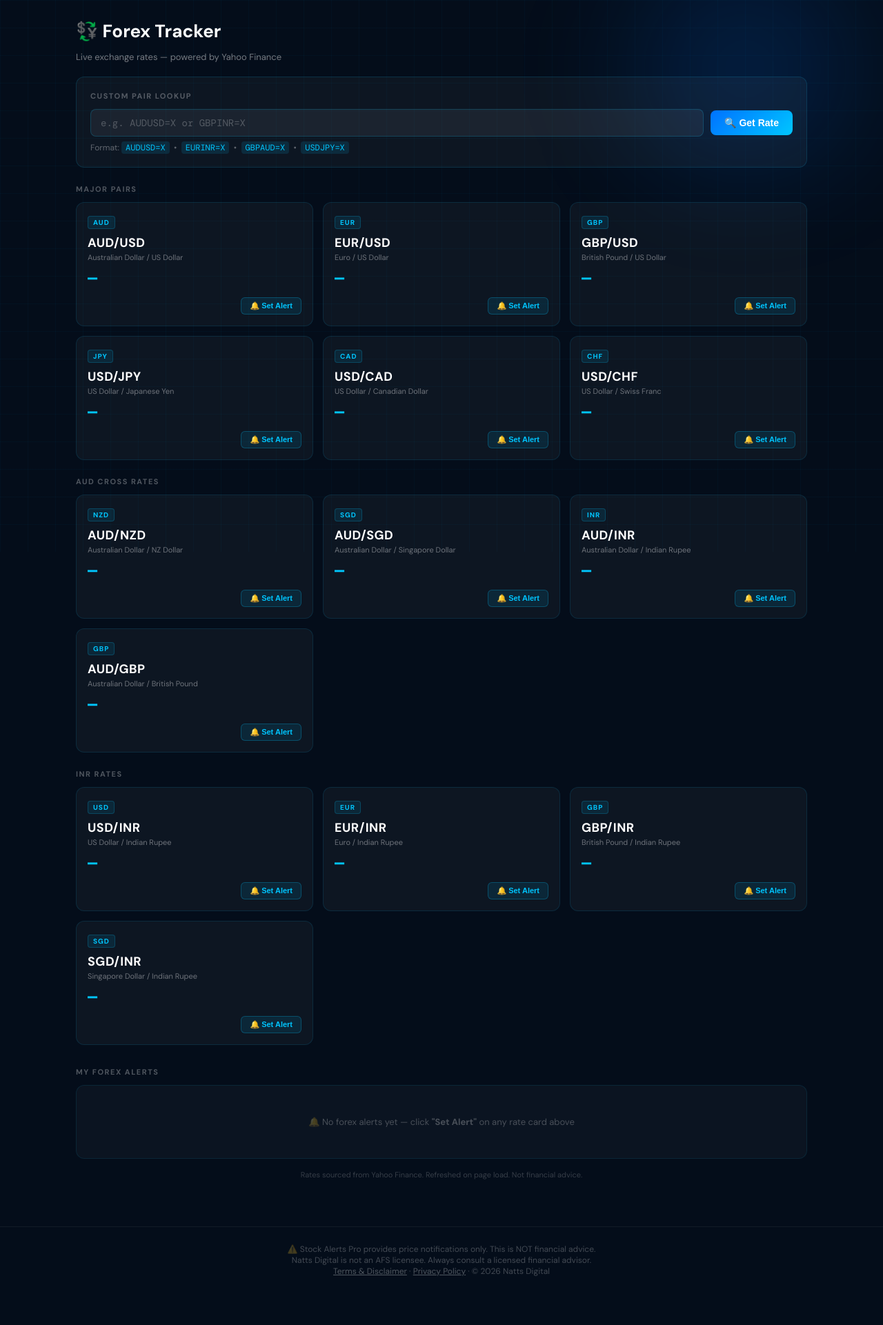
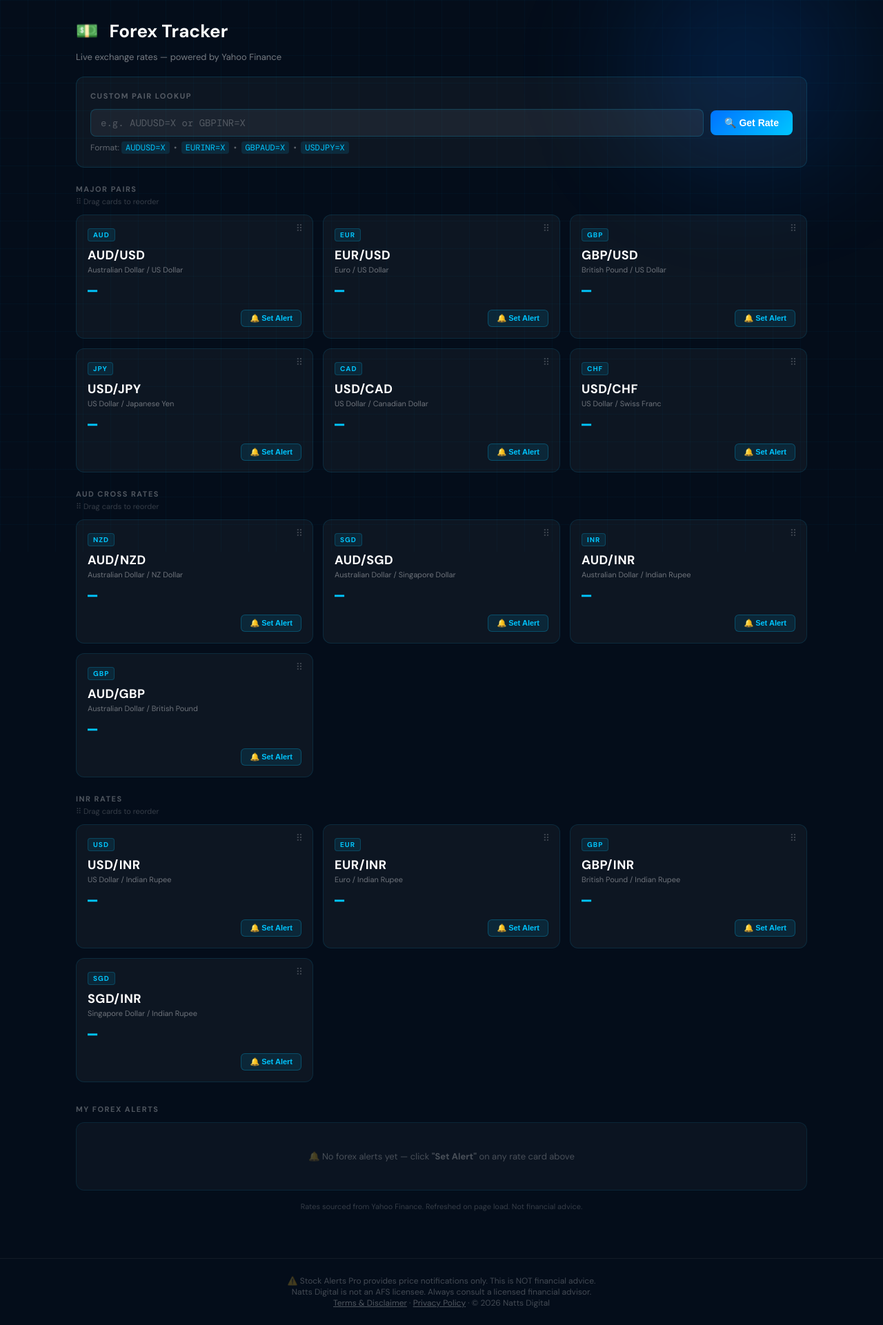
Before and after one commit to snattuvetty-spec/stock-alerts-flask, a Flask app: template templates/forex.html in a window 1280 px wide. Shown: the whole page at 69% size. Before the commit the page ends 1850 px from the top, so only its background shows below. Run offline with Flask 3, Linux system fonts and the light colour scheme; the template is opened without the code that fills it, so the values that code supplies are empty.

Commit message:
Forex: animated icon, drag reorder, single-row alerts

```diff
--- a/templates/forex.html
+++ b/templates/forex.html
@@ -3,6 +3,23 @@
 {% block content %}
 
 <style>
+/* ── Animated money icon ── */
+.forex-title-icon {
+    display: inline-block;
+    animation: flicker 1.8s ease-in-out infinite;
+    transform-origin: center bottom;
+    margin-right: 6px;
+}
+@keyframes flicker {
+    0%   { transform: rotate(-8deg) scale(1.0); }
+    15%  { transform: rotate( 8deg) scale(1.05); }
+    30%  { transform: rotate(-6deg) scale(1.0); }
+    45%  { transform: rotate( 6deg) scale(1.05); }
+    60%  { transform: rotate(-3deg) scale(1.0); }
+    75%  { transform: rotate( 3deg) scale(1.02); }
+    100% { transform: rotate( 0deg) scale(1.0); }
+}
+
 /* ── Layout ── */
 .forex-grid {
     display: grid;
@@ -10,16 +27,30 @@
     gap: 14px;
     margin-bottom: 24px;
 }
+
 /* ── Rate Cards ── */
 .forex-card {
     background: rgba(255,255,255,0.04);
     border: 1px solid rgba(0,198,255,0.12);
     border-radius: 12px;
     padding: 16px;
-    transition: border-color 0.2s, background 0.2s;
+    transition: border-color 0.2s, background 0.2s, opacity 0.2s;
     position: relative;
+    cursor: default;
 }
 .forex-card:hover { border-color: rgba(0,198,255,0.3); background: rgba(0,198,255,0.05); }
+.forex-card.dragging { opacity: 0.4; border-color: rgba(0,198,255,0.5); cursor: grabbing; }
+.forex-card.drag-over { border-color: #00c6ff; background: rgba(0,198,255,0.1); }
+
+.drag-handle {
+    position: absolute; top: 10px; right: 10px;
+    color: rgba(255,255,255,0.2); font-size: 14px; cursor: grab;
+    line-height: 1; user-select: none; padding: 2px 4px;
+    transition: color 0.2s;
+}
+.drag-handle:hover { color: rgba(0,198,255,0.6); }
+.drag-handle:active { cursor: grabbing; }
+
 .forex-flag {
     font-size: 10px; font-weight: 800; letter-spacing: 1px;
     color: #00c6ff; background: rgba(0,198,255,0.1);
@@ -49,7 +80,7 @@
 }
 @keyframes shimmer { 0%{background-position:200% 0} 100%{background-position:-200% 0} }
 
-.card-footer { display: flex; align-items: center; justify-content: space-between; margin-top: 12px; }
+.card-footer { display: flex; align-items: center; justify-content: flex-end; margin-top: 12px; }
 .btn-set-alert {
     background: rgba(0,198,255,0.1); border: 1px solid rgba(0,198,255,0.25);
     color: #00c6ff; font-size: 11px; font-weight: 700;
@@ -96,6 +127,10 @@
     font-size: 11px; font-weight: 700; letter-spacing: 1.5px;
     color: rgba(255,255,255,0.3); text-transform: uppercase; margin-bottom: 12px;
 }
+.section-hint {
+    font-size: 11px; color: rgba(255,255,255,0.2);
+    margin-bottom: 12px; margin-top: -8px;
+}
 
 /* ── Modal ── */
 .modal-overlay {
@@ -141,28 +176,40 @@
 .btn-cancel:hover { background: rgba(255,255,255,0.1); }
 .modal-error { font-size: 12px; color: #f87171; margin-top: 8px; display: none; }
 
-/* ── Forex Alerts Section ── */
+/* ── Forex Alerts — single row, horizontal scroll ── */
 .alerts-section {
     background: rgba(255,255,255,0.03);
     border: 1px solid rgba(0,198,255,0.1);
-    border-radius: 12px; padding: 20px; margin-top: 8px;
+    border-radius: 12px; padding: 16px; margin-top: 8px;
+    overflow-x: auto;
 }
-.forex-alert-row {
-    display: flex; align-items: center; gap: 12px;
-    padding: 12px 0; border-bottom: 1px solid rgba(255,255,255,0.05);
-    flex-wrap: wrap;
+.alerts-table {
+    width: 100%;
+    border-collapse: collapse;
+    min-width: 560px;
+    white-space: nowrap;
 }
-.forex-alert-row:last-child { border-bottom: none; padding-bottom: 0; }
+.alerts-table th {
+    font-size: 10px; font-weight: 700; letter-spacing: 1px;
+    color: rgba(255,255,255,0.25); text-transform: uppercase;
+    padding: 0 12px 10px 0; text-align: left;
+}
+.alerts-table td {
+    padding: 10px 12px 10px 0;
+    border-top: 1px solid rgba(255,255,255,0.05);
+    vertical-align: middle;
+}
 .fa-symbol {
-    font-family: 'DM Mono', monospace; font-size: 14px;
-    font-weight: 700; color: #00c6ff; min-width: 110px;
+    font-family: 'DM Mono', monospace; font-size: 13px;
+    font-weight: 700; color: #00c6ff;
 }
 .fa-direction {
     font-size: 11px; font-weight: 700; padding: 3px 9px; border-radius: 20px;
+    display: inline-block;
 }
 .fa-direction.above { background: rgba(74,222,128,0.15); color: #4ade80; }
 .fa-direction.below { background: rgba(248,113,113,0.15); color: #f87171; }
-.fa-target { font-family: 'DM Mono', monospace; font-size: 14px; color: #fff; flex: 1; }
+.fa-target { font-family: 'DM Mono', monospace; font-size: 13px; color: #fff; }
 .fa-current { font-size: 12px; color: rgba(255,255,255,0.35); }
 .fa-delete {
     background: rgba(248,113,113,0.1); border: 1px solid rgba(248,113,113,0.2);
@@ -183,7 +230,9 @@
 }
 </style>
 
-<div class="page-title">💱 Forex Tracker</div>
+<div class="page-title">
+    <span class="forex-title-icon">💵</span> Forex Tracker
+</div>
 <p style="color:rgba(255,255,255,0.45);font-size:13px;margin:-8px 0 20px;">Live exchange rates — powered by Yahoo Finance</p>
 
 <!-- Custom Lookup -->
@@ -201,7 +250,8 @@
 
 <!-- Major Pairs -->
 <div class="section-label">Major Pairs</div>
-<div class="forex-grid">
+<div class="section-hint">⠿ Drag cards to reorder</div>
+<div class="forex-grid" id="grid-major" data-group="major">
     {% set major_pairs = [
         ('AUDUSD=X', 'AUD/USD', 'AUD', 'Australian Dollar / US Dollar'),
         ('EURUSD=X', 'EUR/USD', 'EUR', 'Euro / US Dollar'),
@@ -211,7 +261,8 @@
         ('USDCHF=X', 'USD/CHF', 'CHF', 'US Dollar / Swiss Franc'),
     ] %}
     {% for ticker, label, badge, name in major_pairs %}
-    <div class="forex-card">
+    <div class="forex-card" draggable="true" data-ticker="{{ ticker }}">
+        <div class="drag-handle" title="Drag to reorder">⠿</div>
         <div class="forex-flag">{{ badge }}</div>
         <div class="forex-pair">{{ label }}</div>
         <div class="forex-name">{{ name }}</div>
@@ -219,7 +270,6 @@
         <div class="forex-price" id="price-{{ ticker | replace('=','_') }}" style="display:none;"></div>
         <div id="change-{{ ticker | replace('=','_') }}"></div>
         <div class="card-footer">
-            <span></span>
             <button class="btn-set-alert" onclick="openModal('{{ ticker }}', '{{ label }}')">🔔 Set Alert</button>
         </div>
     </div>
@@ -228,7 +278,8 @@
 
 <!-- AUD Cross Rates -->
 <div class="section-label" style="margin-top:8px;">AUD Cross Rates</div>
-<div class="forex-grid">
+<div class="section-hint">⠿ Drag cards to reorder</div>
+<div class="forex-grid" id="grid-aud" data-group="aud">
     {% set aud_pairs = [
         ('AUDNZD=X', 'AUD/NZD', 'NZD', 'Australian Dollar / NZ Dollar'),
         ('AUDSGD=X', 'AUD/SGD', 'SGD', 'Australian Dollar / Singapore Dollar'),
@@ -236,7 +287,8 @@
         ('AUDGBP=X', 'AUD/GBP', 'GBP', 'Australian Dollar / British Pound'),
     ] %}
     {% for ticker, label, badge, name in aud_pairs %}
-    <div class="forex-card">
+    <div class="forex-card" draggable="true" data-ticker="{{ ticker }}">
+        <div class="drag-handle" title="Drag to reorder">⠿</div>
         <div class="forex-flag">{{ badge }}</div>
         <div class="forex-pair">{{ label }}</div>
         <div class="forex-name">{{ name }}</div>
@@ -244,7 +296,6 @@
         <div class="forex-price" id="price-{{ ticker | replace('=','_') }}" style="display:none;"></div>
         <div id="change-{{ ticker | replace('=','_') }}"></div>
         <div class="card-footer">
-            <span></span>
             <button class="btn-set-alert" onclick="openModal('{{ ticker }}', '{{ label }}')">🔔 Set Alert</button>
         </div>
     </div>
@@ -253,7 +304,8 @@
 
 <!-- INR Pairs -->
 <div class="section-label" style="margin-top:8px;">INR Rates</div>
-<div class="forex-grid">
+<div class="section-hint">⠿ Drag cards to reorder</div>
+<div class="forex-grid" id="grid-inr" data-group="inr">
     {% set inr_pairs = [
         ('USDINR=X', 'USD/INR', 'USD', 'US Dollar / Indian Rupee'),
         ('EURINR=X', 'EUR/INR', 'EUR', 'Euro / Indian Rupee'),
@@ -261,7 +313,8 @@
         ('SGDINR=X', 'SGD/INR', 'SGD', 'Singapore Dollar / Indian Rupee'),
     ] %}
     {% for ticker, label, badge, name in inr_pairs %}
-    <div class="forex-card">
+    <div class="forex-card" draggable="true" data-ticker="{{ ticker }}">
+        <div class="drag-handle" title="Drag to reorder">⠿</div>
         <div class="forex-flag">{{ badge }}</div>
         <div class="forex-pair">{{ label }}</div>
         <div class="forex-name">{{ name }}</div>
@@ -269,7 +322,6 @@
         <div class="forex-price" id="price-{{ ticker | replace('=','_') }}" style="display:none;"></div>
         <div id="change-{{ ticker | replace('=','_') }}"></div>
         <div class="card-footer">
-            <span></span>
             <button class="btn-set-alert" onclick="openModal('{{ ticker }}', '{{ label }}')">🔔 Set Alert</button>
         </div>
     </div>
@@ -371,12 +443,12 @@ async function fetchForex(ticker) {
                 const cls = chg > 0 ? 'up' : chg < 0 ? 'down' : 'flat';
                 changeEl.innerHTML = `<span class="forex-change ${cls}">${chg >= 0 ? '+' : ''}${chg.toFixed(3)}%</span>`;
             }
-            // Update live price in alert rows
-            document.querySelectorAll('.forex-alert-row').forEach(row => {
-                const sym = row.querySelector('.fa-symbol').textContent.trim();
-                if (sym === ticker) {
+            // Update live column in alerts table
+            document.querySelectorAll('tr[id^="alertrow-"]').forEach(row => {
+                const sym = row.querySelector('.fa-symbol');
+                if (sym && sym.textContent.trim() === ticker) {
                     const liveEl = row.querySelector('.fa-current');
-                    if (liveEl) liveEl.textContent = `Now: ${fmt}`;
+                    if (liveEl) liveEl.textContent = fmt;
                 }
             });
         } else {
@@ -430,7 +501,70 @@ async function lookupCustom() {
 }
 document.getElementById('customPair').addEventListener('keydown', e => { if (e.key === 'Enter') lookupCustom(); });
 
-// Modal
+// ── Drag to reorder ──
+let dragSrc = null;
+
+function initDrag(grid) {
+    grid.querySelectorAll('.forex-card').forEach(card => {
+        card.addEventListener('dragstart', function(e) {
+            dragSrc = this;
+            this.classList.add('dragging');
+            e.dataTransfer.effectAllowed = 'move';
+        });
+        card.addEventListener('dragend', function() {
+            this.classList.remove('dragging');
+            grid.querySelectorAll('.forex-card').forEach(c => c.classList.remove('drag-over'));
+            saveOrder(grid);
+        });
+        card.addEventListener('dragover', function(e) {
+            e.preventDefault();
+            e.dataTransfer.dropEffect = 'move';
+            if (this !== dragSrc) {
+                grid.querySelectorAll('.forex-card').forEach(c => c.classList.remove('drag-over'));
+                this.classList.add('drag-over');
+            }
+        });
+        card.addEventListener('drop', function(e) {
+            e.preventDefault();
+            if (dragSrc && this !== dragSrc) {
+                const cards = [...grid.querySelectorAll('.forex-card')];
+                const srcIdx  = cards.indexOf(dragSrc);
+                const destIdx = cards.indexOf(this);
+                if (srcIdx < destIdx) {
+                    grid.insertBefore(dragSrc, this.nextSibling);
+                } else {
+                    grid.insertBefore(dragSrc, this);
+                }
+            }
+        });
+    });
+}
+
+function saveOrder(grid) {
+    const group  = grid.dataset.group;
+    const order  = [...grid.querySelectorAll('.forex-card')].map(c => c.dataset.ticker);
+    localStorage.setItem(`forex-order-${group}`, JSON.stringify(order));
+}
+
+function restoreOrder(grid) {
+    const group = grid.dataset.group;
+    const saved = localStorage.getItem(`forex-order-${group}`);
+    if (!saved) return;
+    try {
+        const order = JSON.parse(saved);
+        order.forEach(ticker => {
+            const card = grid.querySelector(`[data-ticker="${ticker}"]`);
+            if (card) grid.appendChild(card);
+        });
+    } catch(e) {}
+}
+
+['grid-major','grid-aud','grid-inr'].forEach(id => {
+    const grid = document.getElementById(id);
+    if (grid) { restoreOrder(grid); initDrag(grid); }
+});
+
+// ── Modal ──
 function openModal(ticker, label) {
     document.getElementById('modalSymbol').value  = ticker;
     document.getElementById('modalLabel').value   = label;
@@ -474,11 +608,8 @@ async function saveAlert() {
         fd.append('label', label);
         const res  = await fetch('/forex/add_alert', { method: 'POST', body: fd });
         const data = await res.json();
-        if (data.success) {
-            closeModal();
-            // Reload page to get proper DB id for new alert
-            location.reload();
-        } else {
+        if (data.success) { closeModal(); location.reload(); }
+        else {
             errEl.textContent = '❌ ' + (data.error || 'Could not save alert.');
             errEl.style.display = 'block';
         }
@@ -497,7 +628,8 @@ async function deleteAlert(alertId) {
         if (data.success) {
             const row = document.getElementById(`alertrow-${alertId}`);
             if (row) row.remove();
-            if (document.querySelectorAll('.forex-alert-row').length === 0) {
+            const tbody = document.getElementById('alertsTableBody');
+            if (tbody && tbody.querySelectorAll('tr').length === 0) {
                 document.getElementById('forexAlertsSection').innerHTML =
                     '<div class="empty-alerts" id="emptyMsg">🔔 No forex alerts yet — click <strong>"Set Alert"</strong> on any rate card above</div>';
             }
```
Also changed, not shown: other parts of templates/forex.html (+28 -9 lines). Lines whose indentation alone changed are shown as unchanged.
